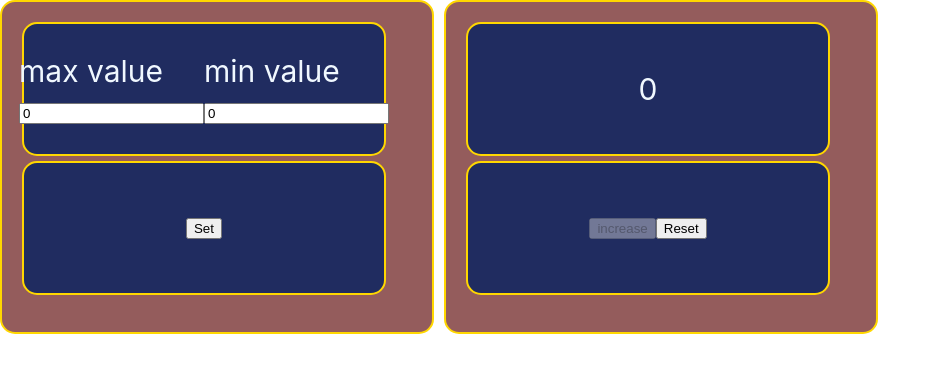
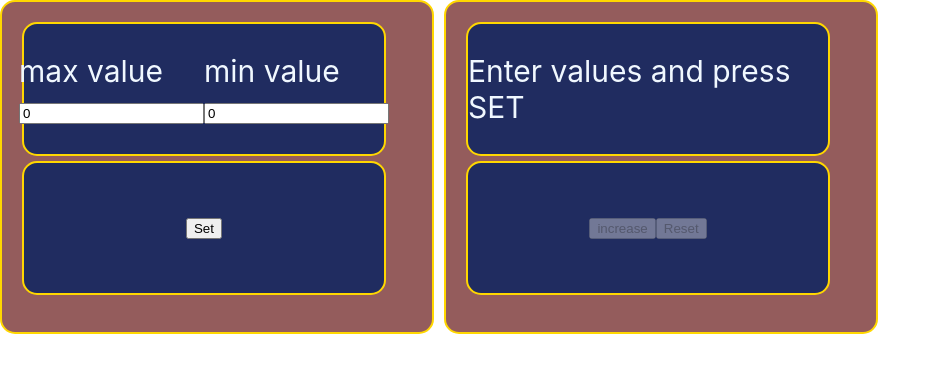
Before and after one commit to Vance051/my-counter, a React (Create React App) app: page / in a window 1280 px wide. Shown: the top 372 px of the page, without its empty margins (0-941 px from the left). Built offline with nearby package versions, Linux system fonts and the light colour scheme.

Commit message:
Add useState setMin,setMax. Add function incValue, resetValue,  setMaxMinValue

```diff
--- a/src/App.tsx
+++ b/src/App.tsx
@@ -6,12 +6,13 @@ import SetMaxMinValue from "./Components/SetMaxMinValue";
 function App() {
     const [minVal, setMinVal] = useState(0)
 
-    const [value, setValue] = useState(0)
+    const [value, setValue] = useState<number|null>(null)
     const [maxVal, setMaxVal] = useState(0)
 
 
     const incValue = () => {
-        setValue(value + 1)
+        if (value===null) return;
+            setValue(value + 1)
 
     }
     const resetValue = () => {
@@ -29,7 +30,6 @@ function App() {
     return (
         <div className="App">
             <SetMaxMinValue
-                value={value}
                 maxVal={maxVal}
                 minVal={minVal}
                 setMaxVal={setMaxVal}
```
